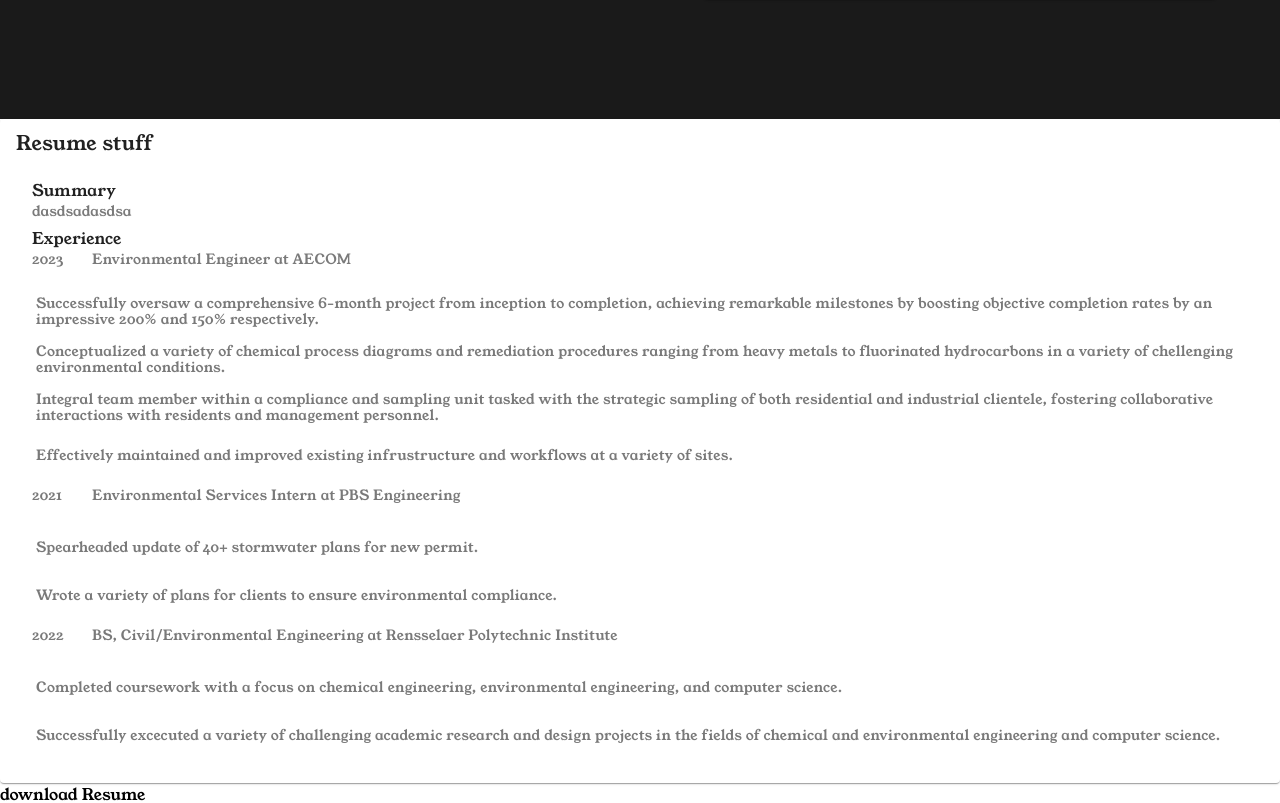
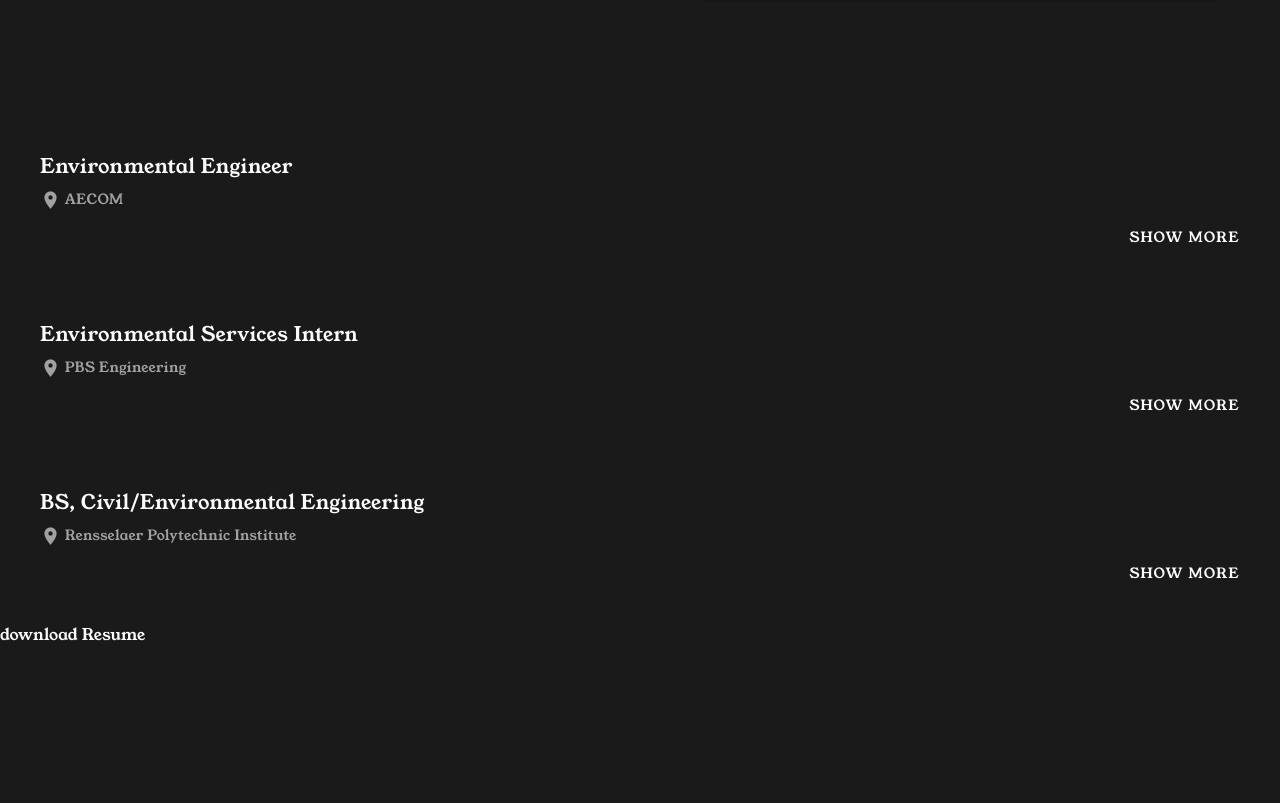
Before and after one commit to teykamp/homepage, a Vue app: page / in a window 1280 px wide. Shown: the part 681-1484 px from the top of the page. Built offline with nearby package versions, Linux system fonts and the light colour scheme.

Commit message:
add functionality for resume

```diff
--- a/src/App.vue
+++ b/src/App.vue
@@ -50,9 +50,7 @@
 </script>
 
 <style>
-@import url('https://fonts.googleapis.com/css2?family=Playfair+Display&family=Young+Serif&display=swap');
 @import url('https://fonts.googleapis.com/css2?family=Martel&family=Playfair+Display&family=Roboto+Slab:wght@300&family=Young+Serif&display=swap');
-@import url('https://fonts.googleapis.com/css2?family=Martel&family=Playfair+Display&family=Young+Serif&display=swap');
 body {
   font-family: 'Playfair Display', serif;
   font-family: 'Young Serif', serif;
--- a/src/components/EngineeringContent.vue
+++ b/src/components/EngineeringContent.vue
@@ -1,50 +1,55 @@
 <template>
-  <div class="resume-content" style="height: 100vh">
-    <v-card>
-      <v-card-title>Resume stuff</v-card-title>
-      <v-card-text>
-        <v-list>
-          <v-list-item>
-            <!-- redo system -->
-            <v-list-item-title>Summary</v-list-item-title>
-            <v-list-item-subtitle>dasdsadasdsa</v-list-item-subtitle>
-          </v-list-item>
-          <v-list-item>
-            <v-list-item-title>Experience</v-list-item-title>
-            <v-list-item-subtitle>
-              <div v-for="(experience, key) in text" :key="key">
-                <v-row>
-                  <v-col style="max-width: 60px">{{ experience.year }}</v-col>
-                  <v-col>{{ experience.title }} at {{ experience.company }}</v-col>
-                </v-row>
-                <v-row>
-                  <v-list>
-                    <v-list-item
-                      v-for="(accomplishment, key) in experience.accomplishments"
-                      :key="key"
-                    >
-                      {{ accomplishment }}
-                    </v-list-item>
-                  </v-list>
-                </v-row>
-              </div>
-            </v-list-item-subtitle>
-          </v-list-item>
-        </v-list>
-      </v-card-text>
-    </v-card>
+  <div class="resume-content" :style="{
+      ...colors,
+      'height': '100vh'
+    }">
+      <v-sheet
+        v-for="(experience, key) in text"
+        :key="key"
+        class="pa-6"
+        :style="{
+      ...colors,
+    }"
+      >
+        <v-card-title>
+          {{ experience.title }}
+        </v-card-title>
+        <v-card-subtitle>
+          <v-icon>mdi-map-marker</v-icon>
+          {{ experience.company }}
+        </v-card-subtitle>
+        <v-card-actions>
+          <v-spacer></v-spacer>
+          <v-btn
+            @click="show[key-1] = !show[key-1]"
+            text="Show More"
+          ></v-btn>
+        </v-card-actions>
+        <v-expand-transition>
+          <div v-show="show[key-1]">
+            <v-divider></v-divider>
+
+            <v-card-text v-for="accomplishment in experience.accomplishments">
+              {{ accomplishment }}
+            </v-card-text>
+          </div>
+        </v-expand-transition>
+      </v-sheet>
     download Resume
   </div>
 </template>
 
 <script setup lang="ts">
-import { computed } from 'vue'
+import { ref, computed } from 'vue'
 
-// import { useGetColors } from '../composables/useGetColors'
+import { useGetColors } from '../composables/useGetColors'
 import { useLanguageStore } from '../stores/Store';
 
+const colors = useGetColors('background');
 const language = useLanguageStore()
 const text = computed(() => {
   return language.content[language.language].resume
 })
+const length = Object.keys(text.value).length
+const show = ref(Array.from( { length } , () => false))
 </script>
--- a/src/components/MainContent.vue
+++ b/src/components/MainContent.vue
@@ -20,10 +20,10 @@
             'max-width': '800px',
           }"
         >
+        <!-- TODO: check that max-width parameter to see if necessary -->
           <h2 :class="mdAndUp ? 'ml-16' : ''" :style="{ 'max-width': '26em',
              'font-size': mdAndUp ? '2em' : '1.1em',
           }">
-            <!-- TODO: check that max-width parameter to see if necessary -->
             {{ text.en.title[0] }}
             <span
               @click="scrollToElement('engineeringContent', 60)"
@@ -36,6 +36,7 @@
             >{{ text.en.title[3] }}</span>
             {{ text.en.title[4] }}
             <p class="mt-6" style="font-size: 0.75em; font-style: italic; font-family: Martel;">{{ text.en.subtitle }}</p>
+            <!-- <p style="font-size: 0.45em; font-family: Roboto Slab; font-weight: 400;">More About Me</p> -->
           </h2>
         </v-container>
         <div class="d-flex justify-center">
@@ -90,7 +91,7 @@
 
 
 import EngineeringContent from './EngineeringContent.vue'
-import CodingContent from './CodingContent.vue'
+// import CodingContent from './CodingContent.vue'
 
 const { smAndUp, mdAndUp } = useDisplay()
 
```
